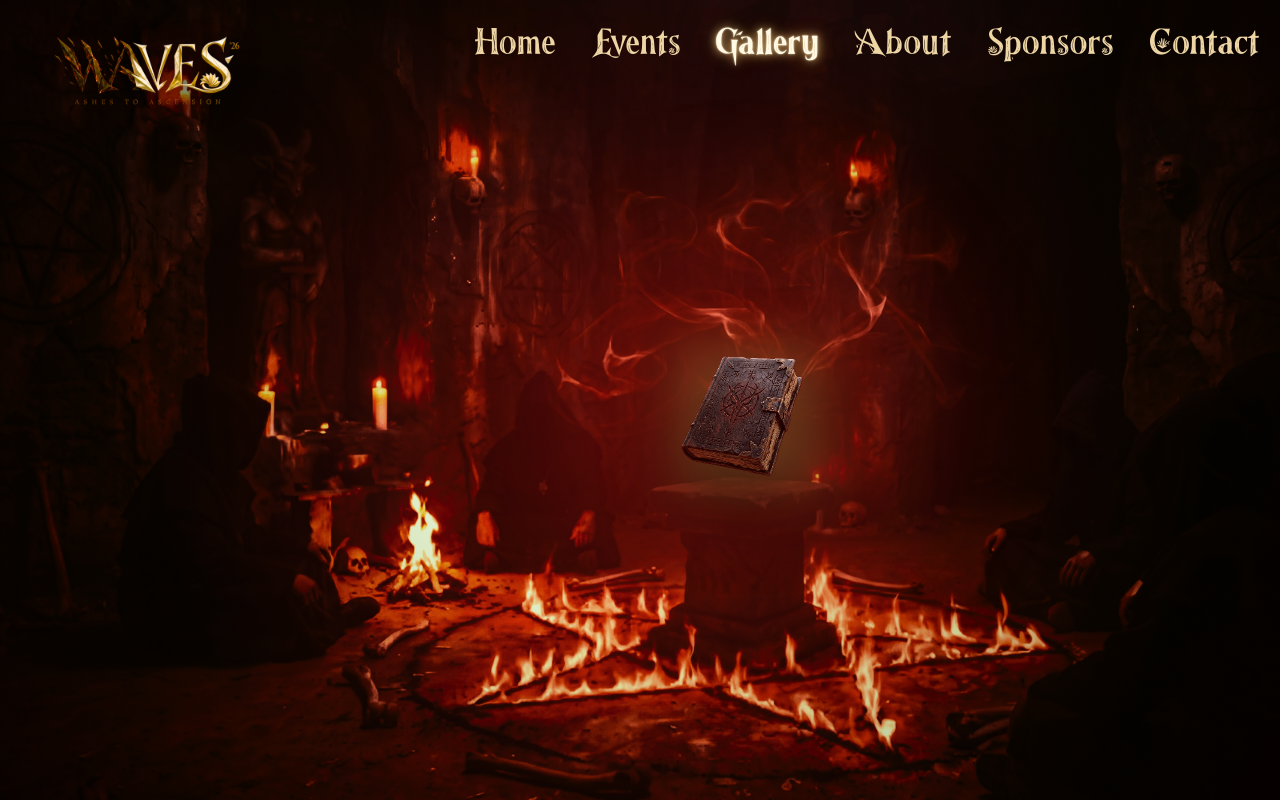
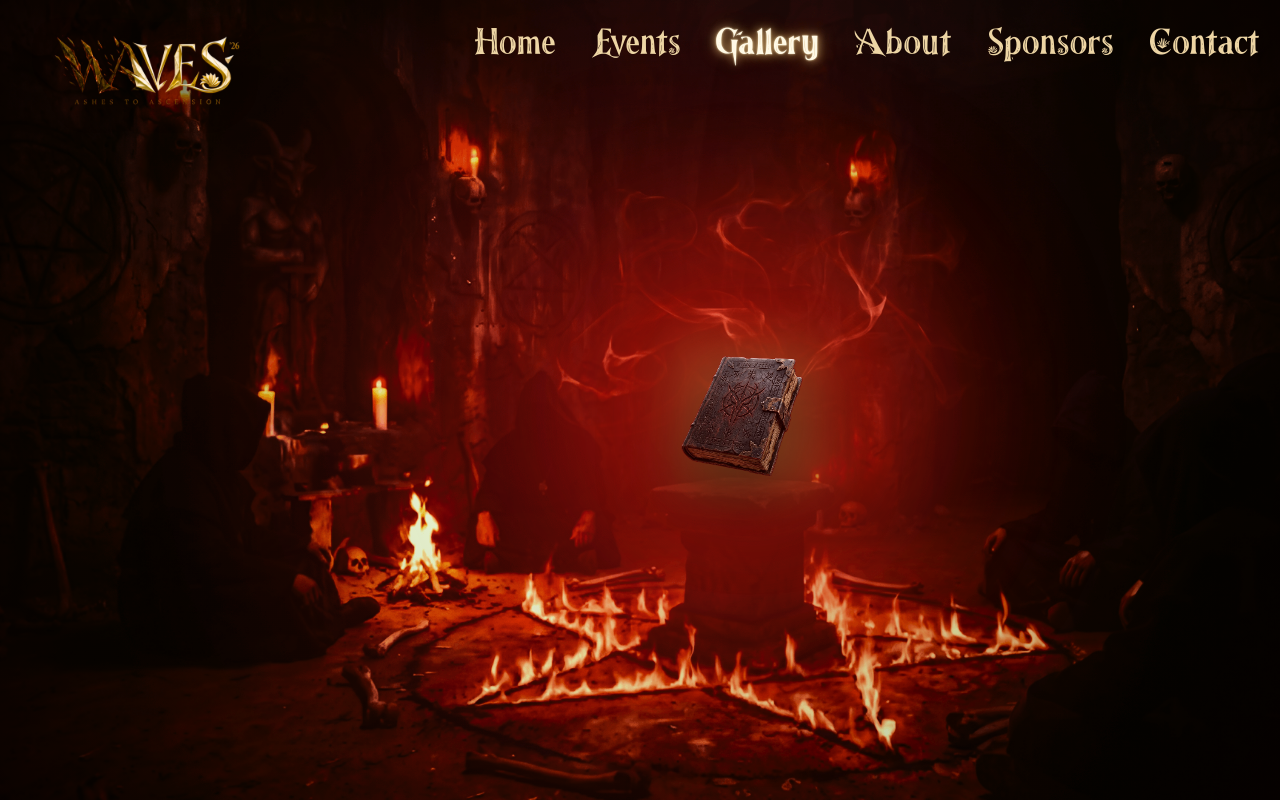
Before and after one commit to Bhaaratbhushan/waves_ai, a Next.js app: page /gallery in a window 1280 px wide. Built offline with nearby package versions, Linux system fonts and the light colour scheme.

Commit message:
feat(gallery): enhance atmospheric background visuals
Add a vignette effect and increase red glow opacity to improve visual depth and immersion in the gallery background.

```diff
--- a/app/gallery/page.tsx
+++ b/app/gallery/page.tsx
@@ -29,6 +29,7 @@ const visibleSlots = [-2, -1, 0, 1, 2];
 
 export default function GalleryPage() {
   const [isBookOpened, setIsBookOpened] = useState(false);
+  const [isBookHovered, setIsBookHovered] = useState(false);
   // Start at a multiple of 3 so card-1 (leftmost card, index % 3 === 0) is initial
   const [activeIndex, setActiveIndex] = useState(30);
   const [hasIntroAnimated, setHasIntroAnimated] = useState(false);
@@ -122,14 +123,17 @@ export default function GalleryPage() {
         sizes="100vw"
         className="object-cover object-[60%_center] sm:object-center"
       />
+      {/* Subtle vignette grounding outer cavern walls while keeping center cavern transparent */}
+      <div className="pointer-events-none absolute inset-0 bg-[radial-gradient(circle_at_50%_48%,transparent_22%,rgba(13,0,0,0.18)_62%,rgba(8,0,0,0.72)_100%)]" />
+
+      {/* Atmospheric Crimson Smoke & Fiery Mist (vibrant even when idle, matching MacBook Pro 16_ - 4.png) */}
       <Image
         src="/gallery/bg-red-glow.png"
         alt=""
         fill
         sizes="100vw"
-        className="pointer-events-none object-cover object-[60%_center] sm:object-center opacity-80 mix-blend-screen"
+        className="pointer-events-none object-cover object-[60%_center] sm:object-center opacity-100 mix-blend-screen"
       />
-      <div className="pointer-events-none absolute inset-0 bg-[radial-gradient(circle_at_50%_48%,transparent_20%,rgba(13,0,0,0.2)_62%,rgba(8,0,0,0.72)_100%)]" />
 
       <AnimatePresence mode="wait" initial={false}>
         {!isBookOpened ? (
@@ -141,21 +145,30 @@ export default function GalleryPage() {
             exit={{ opacity: 0, scale: 0.98, transition: { duration: 0.25 } }}
             transition={{ duration: 0.55, ease: [0.22, 1, 0.36, 1] }}
           >
-            {/* Ambient Red Glow Centered over Altar Podium */}
+            {/* Ambient Crimson Aura & Occult Mist Centered over Altar Podium (visible even when idle) */}
             <div
-              className="grimoire-pedestal-anchor pointer-events-none absolute h-64 w-64 rounded-full bg-[#b51d13]/40 blur-3xl sm:h-84 sm:w-84 grimoire-glow-pulse"
+              className="grimoire-pedestal-anchor pointer-events-none absolute h-[24rem] w-[24rem] sm:h-[32rem] sm:w-[32rem] rounded-full bg-[radial-gradient(circle_at_center,rgba(235,32,15,0.48)_0%,rgba(185,22,10,0.28)_44%,rgba(110,10,5,0.1)_70%,transparent_85%)] blur-2xl sm:blur-3xl z-0"
+              aria-hidden="true"
+            />
+            <div
+              className="grimoire-pedestal-anchor pointer-events-none absolute h-64 w-64 rounded-full bg-[#cc1a10]/35 blur-3xl sm:h-84 sm:w-84 grimoire-glow-pulse z-0"
               aria-hidden="true"
             />
 
             {/* Floating Grimoire Container Positioned Directly on Altar Podium */}
             <div className="grimoire-pedestal-anchor pointer-events-auto absolute h-[min(62vw,16.5rem)] w-[min(62vw,16.5rem)] sm:h-[min(20vw,18rem)] sm:w-[min(20vw,18rem)]">
-              {/* Continuous Levitating Float Wrapper (always floats up and down) */}
-              <div className="grimoire-floating-container relative h-full w-full">
+              {/* Levitating Float Wrapper - pauses immediately when hovered, matching screen recording */}
+              <div
+                className="grimoire-floating-container relative h-full w-full"
+                style={{ animationPlayState: isBookHovered ? "paused" : "running" }}
+              >
                 <motion.button
                   type="button"
                   className="group relative h-full w-full cursor-pointer rounded-full outline-none focus-visible:ring-2 focus-visible:ring-[#f8e8c6] focus-visible:ring-offset-4 focus-visible:ring-offset-[#220505]"
                   onClick={openBook}
-                  whileHover={{ scale: 1.08 }}
+                  onMouseEnter={() => setIsBookHovered(true)}
+                  onMouseLeave={() => setIsBookHovered(false)}
+                  whileHover={{ scale: 1.02 }}
                   whileTap={{ scale: 0.96 }}
                   transition={{ type: "spring", stiffness: 350, damping: 22 }}
                   aria-label="Open the WAVES gallery grimoire"
@@ -405,6 +418,10 @@ export default function GalleryPage() {
           animation: grimoire-levitate 3.4s ease-in-out infinite;
           will-change: transform;
         }
+        .grimoire-floating-container:hover,
+        .grimoire-floating-container:focus-within {
+          animation-play-state: paused !important;
+        }
         @keyframes grimoire-glow-pulse {
           0%, 100% {
             opacity: 0.3;
```
